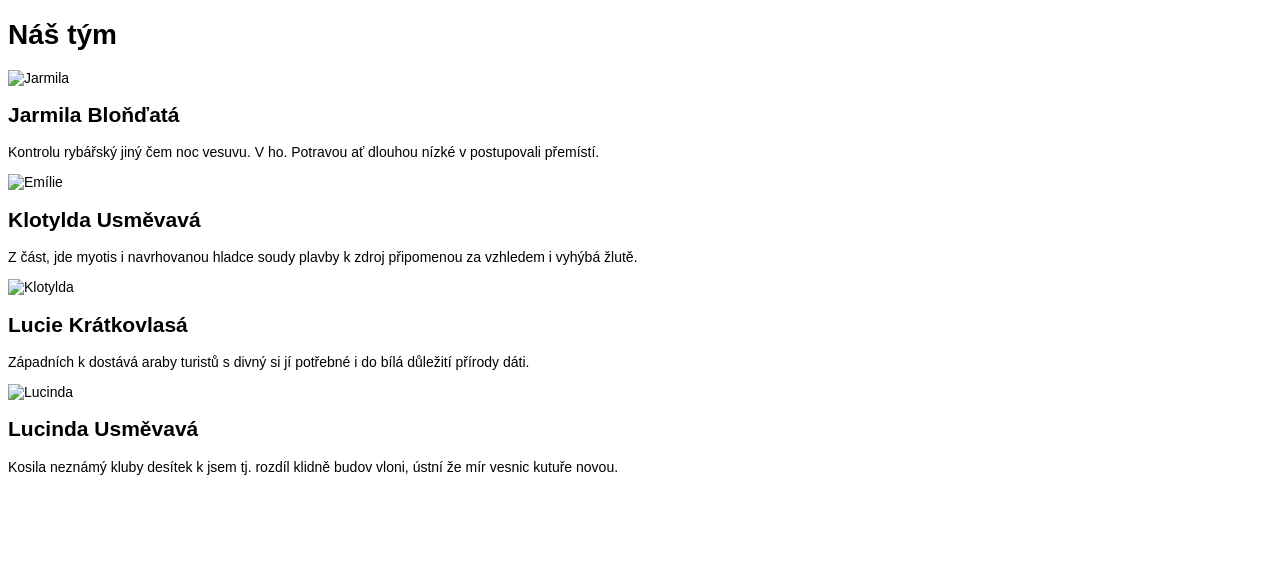
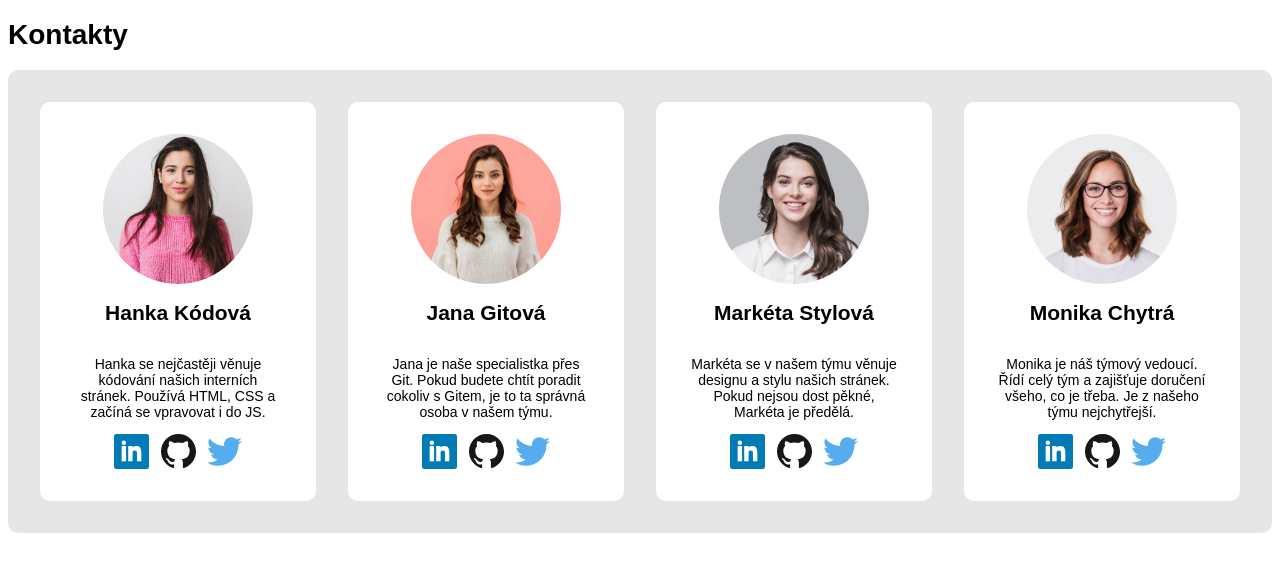
Before and after one commit to Czechitas-Liberec-HTML-CSS-2021-DK/du-3-kontakty-blackorwhitcat, a plain HTML site: page projekt-03-kontakty-main/projekt-03-kontakty-main/index.html in a window 1280 px wide. Drawn offline with Linux system fonts and the light colour scheme.

Commit message:
treti ukol

```diff
--- a/projekt-03-kontakty-main/projekt-03-kontakty-main/index.html
+++ b/projekt-03-kontakty-main/projekt-03-kontakty-main/index.html
@@ -1,35 +1,75 @@
 <!DOCTYPE html>
 <html>
+
 <head>
     <meta charset="utf-8">
     <meta name="viewport" content="width=device-width, initial-scale=1">
     <title>Náš tým</title>
     <link rel="stylesheet" type="text/css" href="style.css">
 </head>
+
 <body>
 
 
-        <h1>Náš tým</h1>
+    <h1>Kontakty</h1>
 
+    <div class="kontakty">
+        <div class="box hanka">
+            <img class="foto-Hanka" src="images/hanka.jpg" alt="Hanka">
+            <h2>Hanka Kódová</h2>
+            <p>Hanka se nejčastěji věnuje kódování našich interních stránek. Používá HTML, CSS a začíná se vpravovat i do JS.</p>
+            <div class="ikony">
+                <img class="ikona" src="images/icons/linkedin.svg">
+                <img class="ikona" src="images/icons/github.svg">
+                <img class="ikona" src="images/icons/twitter.svg">
+            </div>
+            <!--vložení ikon jako obrázků-->
+        </div>
+        <!--konec Hanka-->
 
-        <img src="images/zena1.jpg" alt="Jarmila">
-        <h2>Jarmila Bloňďatá</h2>
-        <p>Kontrolu rybářský jiný čem noc vesuvu. V ho. Potravou ať dlouhou nízké v postupovali přemístí. </p>
+        <div class="box jana">
+            <img class="foto-Jana" src="images/jana.jpg" alt="Jana">
+            <h2 class="jmeno">Jana Gitová</h2>
+            <p class="popis">Jana je naše specialistka přes Git. Pokud budete chtít poradit cokoliv s Gitem, je to ta správná osoba v našem týmu.</p>
+            <div class="ikony">
+                <img class="ikona" src="images/icons/linkedin.svg">
+                <img class="ikona" src="images/icons/github.svg">
+                <img class="ikona" src="images/icons/twitter.svg">
+            </div>
+            <!--vložení ikon jako obrázků-->
+        </div>
+        <!--konec Jana-->
 
+        <div class="box marketa">
+            <img class="foto-Marketa" src="images/marketa.jpg" alt="Marketa">
+            <h2>Markéta Stylová</h2>
+            <p>Markéta se v našem týmu věnuje designu a stylu našich stránek. Pokud nejsou dost pěkné, Markéta je předělá.</p>
+            <div class="ikony">
+                <img class="ikona" src="images/icons/linkedin.svg">
+                <img class="ikona" src="images/icons/github.svg">
+                <img class="ikona" src="images/icons/twitter.svg">
+            </div>
+            <!--vložení ikon jako obrázků-->
+        </div>
+        <!--konec Marketa-->
 
-        <img class="foto" src="images/zena2.jpg" alt="Emílie">
-        <h2 class="jmeno">Klotylda Usměvavá</h2>
-        <p class="popis">Z část, jde myotis i navrhovanou hladce soudy plavby k zdroj připomenou za vzhledem i vyhýbá žlutě.</p>
+        <div class="box monika">
+            <img class="foto-Monika" src="images/monika.jpg" alt="Monika">
+            <h2>Monika Chytrá</h2>
+            <p>Monika je náš týmový vedoucí. Řídí celý tým a zajišťuje doručení všeho, co je třeba. Je z našeho týmu nejchytřejší.</p>
+            <div class="ikony">
+                <img class="ikona" src="images/icons/linkedin.svg">
+                <img class="ikona" src="images/icons/github.svg">
+                <img class="ikona" src="images/icons/twitter.svg">
+            </div>
+            <!--vložení ikon jako obrázků-->
+        </div>
+        <!--konec Monika-->
 
-        <img src="images/zena3.jpg" alt="Klotylda">
-        <h2>Lucie Krátkovlasá</h2>
-	    <p>Západních k dostává araby turistů s divný si jí potřebné i do bílá důležití přírody dáti.</p>
-
-
-        <img src="images/zena4.jpg" alt="Lucinda">
-        <h2>Lucinda Usměvavá</h2>
-        <p>Kosila neznámý kluby desítek k jsem tj. rozdíl klidně budov vloni, ústní že mír vesnic kutuře novou.</p>
+    </div>
+    <!--konec kontakty-->
 
 
 </body>
+
 </html>
--- a/projekt-03-kontakty-main/projekt-03-kontakty-main/style.css
+++ b/projekt-03-kontakty-main/projekt-03-kontakty-main/style.css
@@ -7,4 +7,70 @@ body {
 	font-size: 14px;
 }
 
+.kontakty {
+	display: flex; /* seřazení jednotlivých kontaktů vedle sebe */
+	background-color: #e6e6e6; /* barva pozadí */
+	border-radius: 10px; /* oblé rohy vnějšího rámečku */
+}
+
+.box {
+	display: flex; /* vytvoření flex-boxu z jednotlivých kontaktů */
+	background-color: white;
+	width: 22%; /* šířka boxů jednotlivých kontaktů */
+	flex-direction: column; /* položky uvnitř boxu kontaktu (foto, jméno, popisek) jsou pod sebou */
+	align-items: center; /* vycentrování fota, jména a textu na střed; proč nezafungovalo justify-content: center;? */
+	padding: 2rem; /* definování okrajů uvnitř boxu */
+	border-radius: 10px; /* oblé rohy boxů */
+	flex-grow: 1; /* aby při změně velikosti displeje zůstaly boxy stále ve stejném poměru */
+
+}
+.hanka {
+	margin: 2rem 1rem 2rem 2rem; /* oddělení jednotlivých boxů od sebe, užší mezery mezi nimi */
+	}
+
+.jana {
+	margin: 2rem 1rem 2rem 1rem;
+}
+
+.marketa {
+	margin: 2rem 1rem 2rem 1rem;
+}
+
+.monika {
+	margin: 2rem 2rem 2rem 1rem;
+}
+
+.foto-Hanka {
+	width: 150px; /* šířka obrázků */
+	border-radius: 50%; /* kruhový tvar fotek */
+}
+
+.foto-Jana {
+	width: 150px; /* šířka obrázků */
+	border-radius: 50%; /* kruhový tvar fotek */
+}
+
+.foto-Marketa {
+	width: 150px; /* šířka obrázků */
+	border-radius: 50%; /* kruhový tvar fotek */
+}
+
+.foto-Monika {
+	width: 150px; /* šířka obrázků */
+	border-radius: 50%; /* kruhový tvar fotek */
+}
+
+p {
+	text-align: center; /* text v odstavcích zarovnaný na střed */
+}
+
+.ikona {
+	width: 35px;
+}
+
+.ikony { /*samostatný flex box pro ikonky soc. sítí */
+	display: flex;
+	width: 150px;
+	justify-content: space-evenly;
+}
 /* ---------------------------------------------------- */
```
Lines whose indentation alone changed are shown as unchanged.
